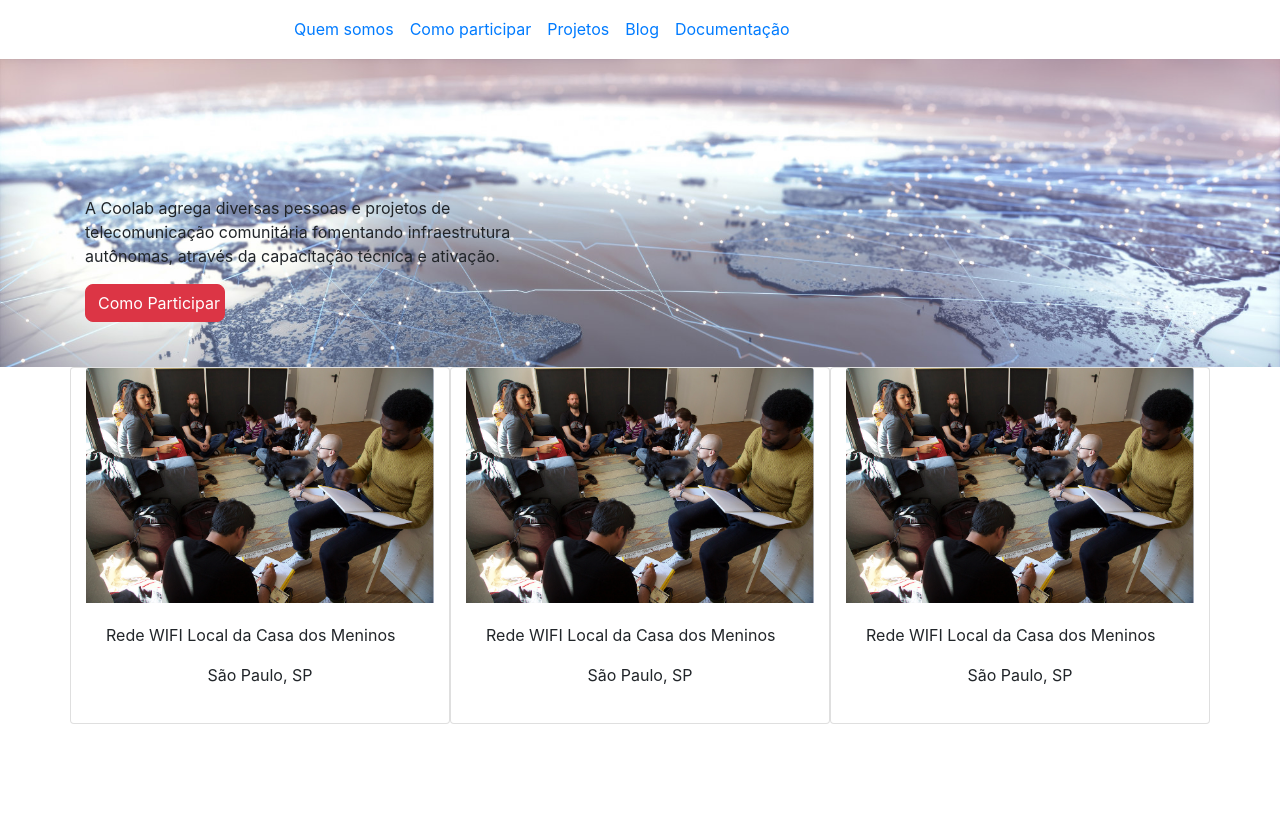
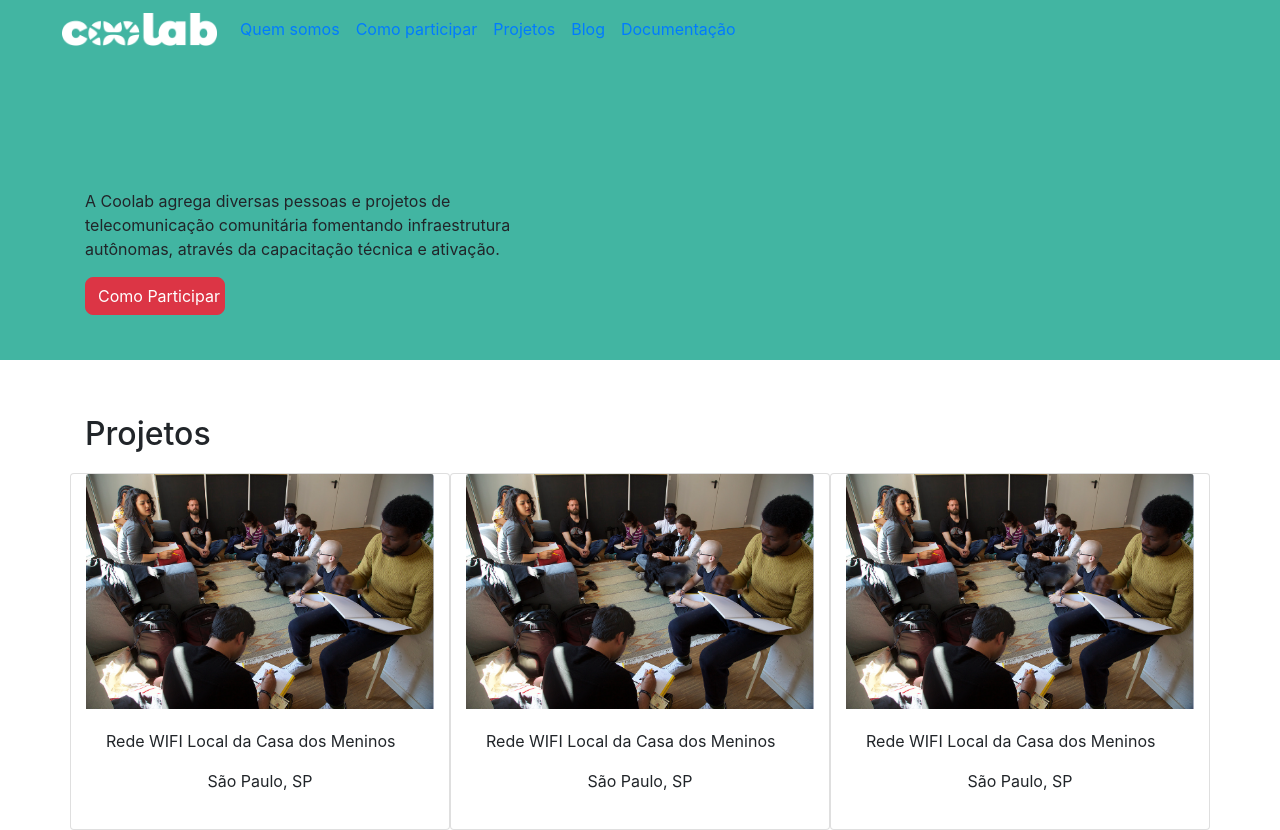
Before and after one commit to flores-joice/coolab, a website: page index.html in a window 1280 px wide. Before the commit the page ends 800 px from the top, so only its background shows below. Drawn offline with Linux system fonts and the light colour scheme.

Commit message:
alteração de position en nav  alteração em background header inclusao de texto e estilização em seção Projetos da Home

```diff
--- a/css/home.css
+++ b/css/home.css
@@ -3,16 +3,18 @@
     margin-left: 10%;
 }
 
-.nav-home{
-
+.primary-home{
+    position: absolute;
+    color: white;
 
 }
 
+/* CABEÇALHO IMAGEM */
 .header{
-    background-image: url("../assest/banner.jpg");
+    background-color: #42B5A2;
     background-size: cover;
     background-repeat: no-repeat;
-    min-height: 308px;
+    min-height: 360px;
 }
 
 .header-primary{
@@ -27,3 +29,13 @@
 .header-tittle{
     font-size: 1.3rem;
 }
+
+/* SEÇÃO PROJETO DA PAG HOME */
+.projeto-secao{
+    margin-top: 55px;
+}
+
+.tittle-project{
+    margin-bottom: 20px;
+
+}
--- a/index.html
+++ b/index.html
@@ -13,7 +13,7 @@
 
 <body>
     <header class="header-index">
-        <nav class="navbar navbar-expand-lg navbar-transparent bg-transparent ">
+        <nav class="primary-home navbar navbar-expand-lg navbar-transparent bg-transparent">
             <div class="container d-flex">
                 <a class="navbar-brand col-2" href="index.html"><img src="assest/logo/coolab_logo_branco.png" alt=""
                         class="img-logo img-responsive"></a>
@@ -44,7 +44,7 @@
             </div>
         </nav>
     </header>
-
+    <!-- seção da imagem e texto principal -->
     <section id="home" class="header d-flex  align-items-end align-content-lg-end">
         <div class="header-primary container">
             <div class="d-flex flex-column">
@@ -55,7 +55,11 @@
             </div>
         </div>
     </section>
-    <section class="container">
+
+    <!-- seção de imagens/descrição dos projetos -->
+    <section class="secao-projetos">
+        <div class="projeto-secao container">
+            <h2 class="tittle-project">Projetos</h2>
             <div class="row">
                 <div class="col-sm card" style="width: 18rem;">
                     <img class="card-img-top" src="assest/noticias/foto2.png" alt="Card image cap">
@@ -87,6 +91,7 @@
                     </div>
                 </div>
         </section>
+    </section>
 
     <footer>
 
```
Lines whose indentation alone changed are shown as unchanged.
